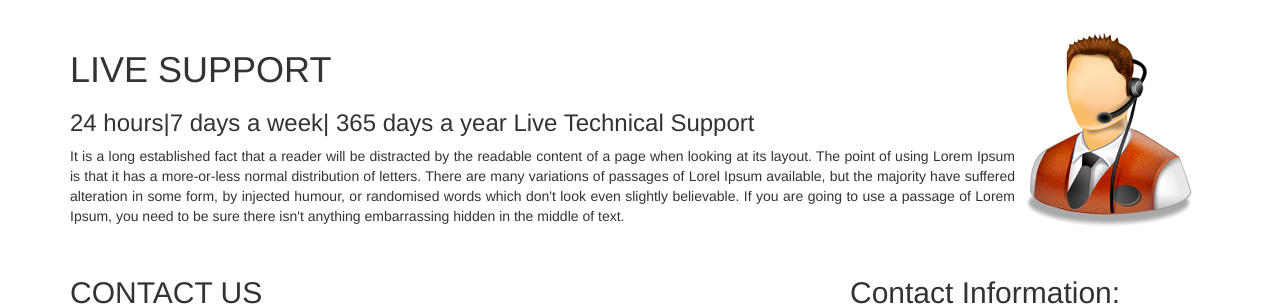
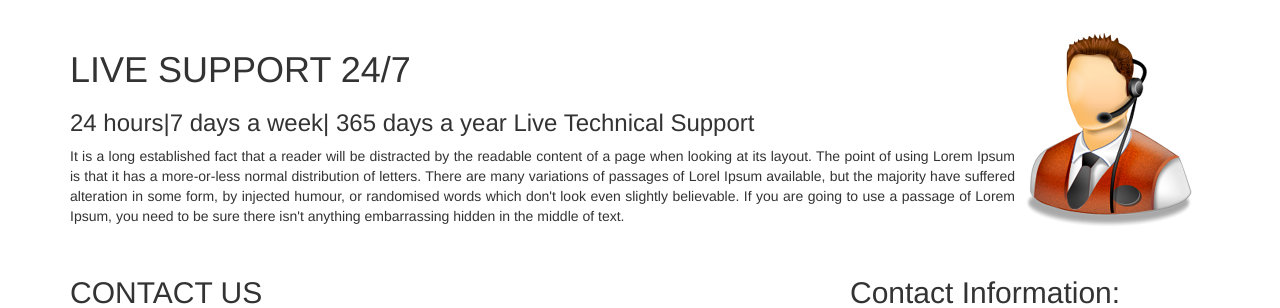
Before and after one commit to minhtruong0606/web-dienthoai-php, a PHP site: page /contact.php in a window 1280 px wide. Shown: the part 50-358 px from the top of the page. Run offline with PHP 8.4, Linux system fonts and the light colour scheme.

Commit message:
Update support heading to include '24/7'

```diff
--- a/contact.php
+++ b/contact.php
@@ -23,7 +23,7 @@
         <div class="container"><br><br><br><br>
 			<div class="row">
 				<div class="col-sm-10">
-				  <h1>LIVE SUPPORT</h1>
+				  <h1>LIVE SUPPORT 24/7</h1>
 				  <h3>24 hours|7 days a week| 365 days a year Live Technical Support</h3>
 				  <div>
 					 <p class = "text-justify">It is a long established fact that a reader will be distracted by the readable content of a page when looking at its layout. The point of using Lorem Ipsum is that it has a more-or-less normal distribution of letters. There are many variations of passages of Lorel Ipsum available, but the majority have suffered alteration in some form, by injected humour, or randomised words which don't look even slightly believable. If you are going to use a passage of Lorem Ipsum, you need to be sure there isn't anything embarrassing hidden in the middle of text.</p>
```
